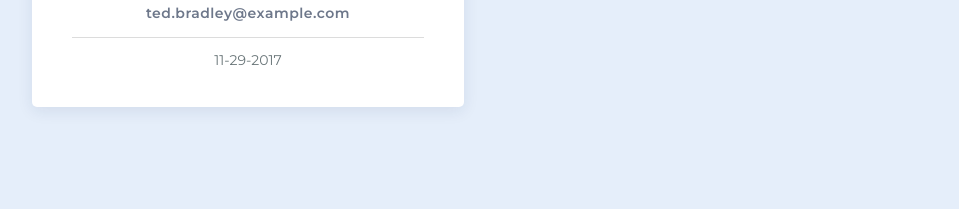
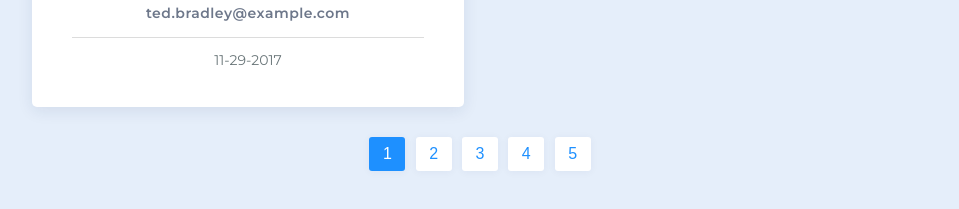
Before and after one commit to constbeecoding/data-pagination-filtering, a plain HTML site: page index.html in a window 1280 px wide. Shown: the part 1541-1750 px from the top of the page, without its empty margins (160-1119 px from the left). Before the commit the page ends 1708 px from the top, so only its background shows below. Drawn offline with Linux system fonts and the light colour scheme.

Commit message:
feat: Pagination buttons and functionality

```diff
--- a/js/script.js
+++ b/js/script.js
@@ -1,9 +1,5 @@
 /*
-Treehouse Techdegree: Data Pagination and Filtering
-*/
-
-/*
-Create the `showPage` function
+The `showPage` function
 This function will create and insert/append the elements needed to display a "page" of nine students
 */
 
@@ -16,8 +12,8 @@ function showPage (list, page) {
 
   for (let i = 0; i < list.length; i++) {
     if (i >= firstStudent && i < lastStudent) {
-      const studentItem = `
-          <li class="student-item cf">
+      const studentItem =
+          `<li class="student-item cf">
             <div class="student-details">
               <img class="avatar" src="${data[i].picture.large}" alt="Profile Picture">
               <h3>${data[i].name.first + ' ' + data[i].name.last}</h3>
@@ -33,13 +29,44 @@ function showPage (list, page) {
   }; //for Loop
 }; //function showPage
 
-showPage(data, 1);
 
 /*
-Create the `addPagination` function
+The `addPagination` function
 This function will create and insert/append the elements needed for the pagination buttons
 */
 
+function addPagination (list) {
+  const pageCalc = Math.ceil(list.length / 9); //Output is 5 pages unless more data is added.
+  const linkList = document.querySelector('.link-list');
 
+  linkList.innerHTML = '';
 
-// Call functions
+  for (let i = 1; i < list.length; i++) {
+    if (i <= pageCalc) {
+      const pageNumber =
+        `<li>
+          <button type="button">${[i]}</button>
+        </li>
+        `;
+      linkList.insertAdjacentHTML("beforeend", pageNumber);
+    };//if statement
+  };//for Loop
+
+  const pageButton = document.querySelector('button');
+  pageButton.className = 'active';
+
+  linkList.addEventListener('click', (e) => {
+    if (e.tagName = 'button') {
+      const pageButton  = document.querySelector('.active');
+      pageButton.className = '';
+
+      e.target.className = 'active';
+
+      showPage(list, e.target.textContent);
+
+    }//if statement
+  });//addEventListener
+};//function addPagination
+
+showPage(data, 1);
+addPagination(data);
```
Also changed, not shown: index.html (+2 -28 lines).
